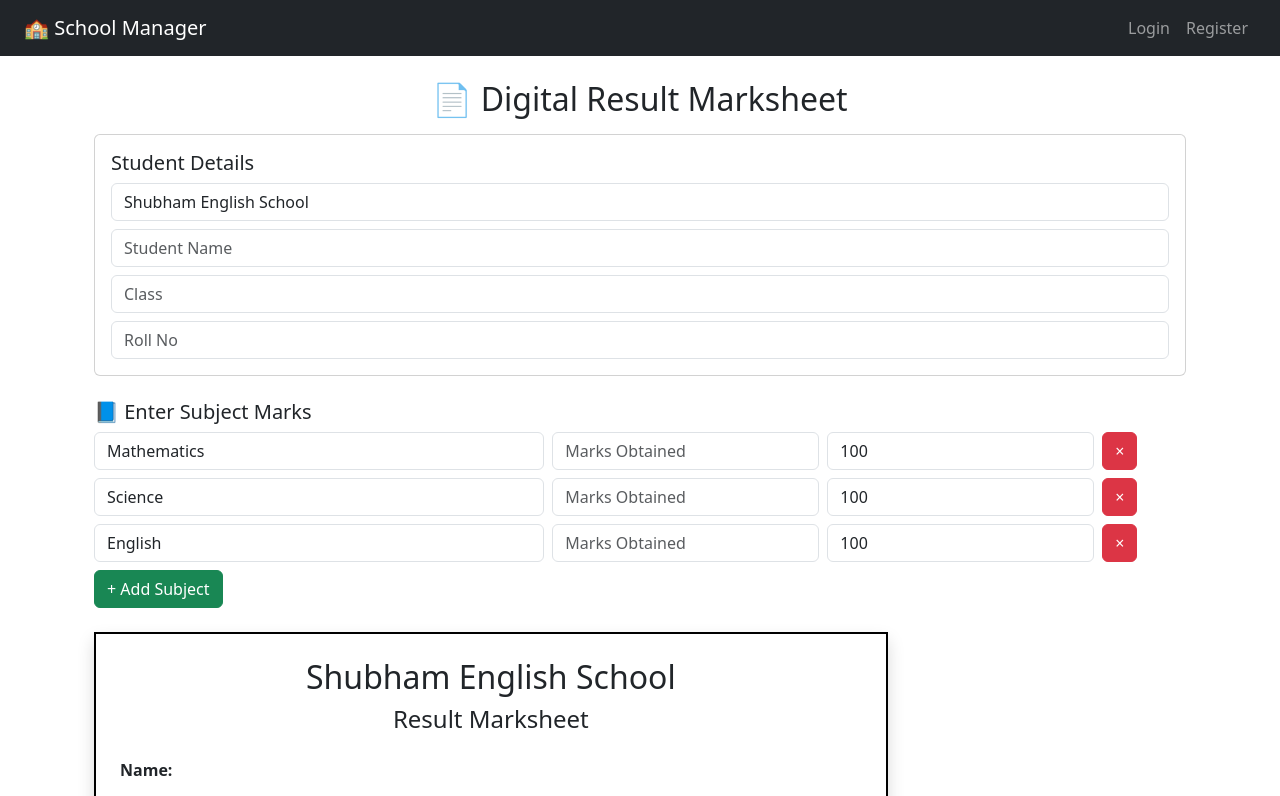
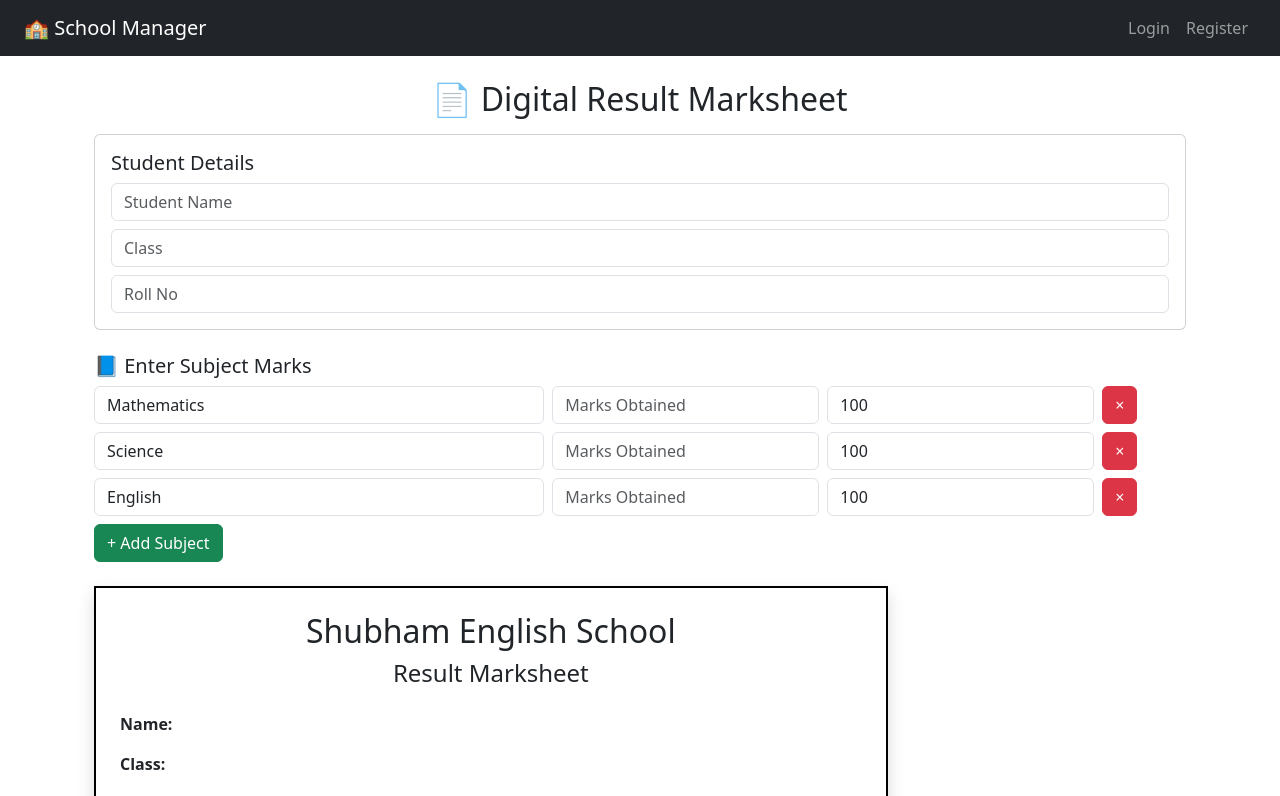
Before and after one commit to shubhamsnikam/School_client, a React (Create React App) app: page /results in a window 1280 px wide. Shown: the top 796 px of the page. Built offline with nearby package versions, Linux system fonts and the light colour scheme.

Commit message:
Update ResultPage.js

```diff
--- a/src/pages/ResultPage.js
+++ b/src/pages/ResultPage.js
@@ -102,14 +102,7 @@ const ResultMarksheet = () => {
 
       <div className="card p-3 mb-4">
         <h5>Student Details</h5>
-        <input
-          type="text"
-          name="schoolName"
-          placeholder="School Name"
-          className="form-control mb-2"
-          value={student.schoolName}
-          onChange={handleStudentChange}
-        />
+
         <input
           type="text"
           name="name"
@@ -197,7 +190,7 @@ const ResultMarksheet = () => {
           boxSizing: 'border-box',
         }}
       >
-        <h2 className="text-center">{student.schoolName || 'School Name'}</h2>
+        <h2 className="text-center">{student.schoolName}</h2>
         <h4 className="text-center mb-4">Result Marksheet</h4>
 
         <p><strong>Name:</strong> {student.name}</p>
```
